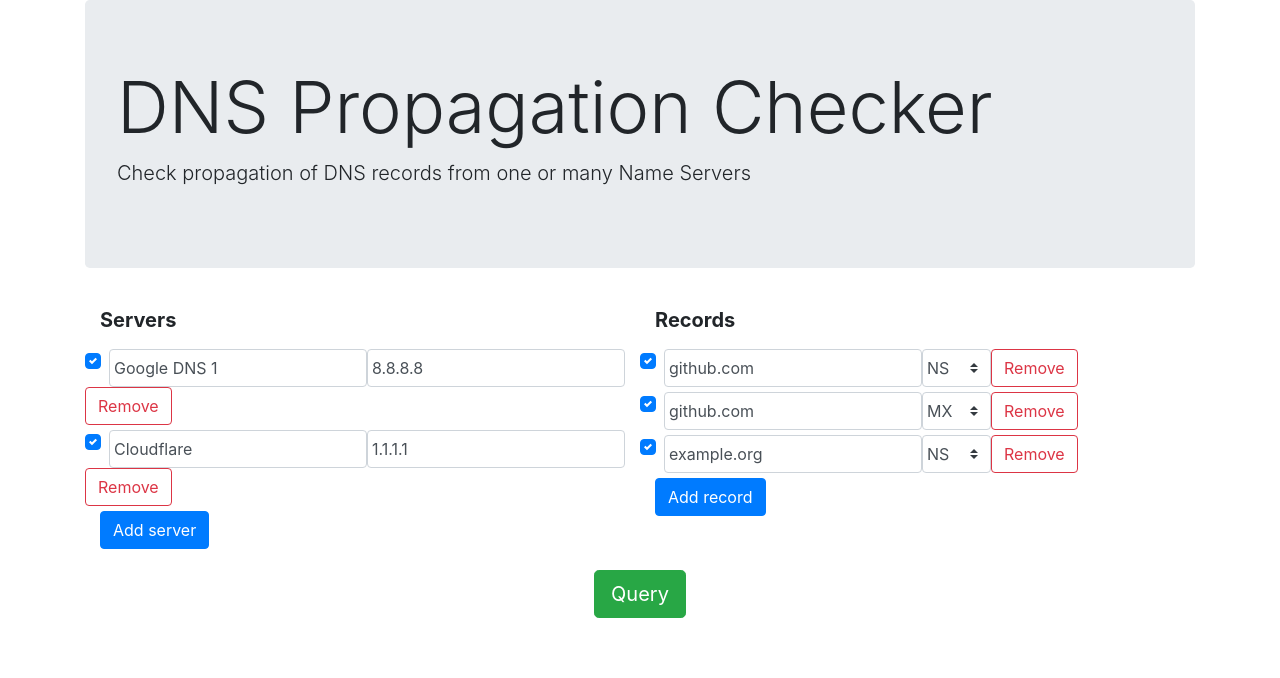
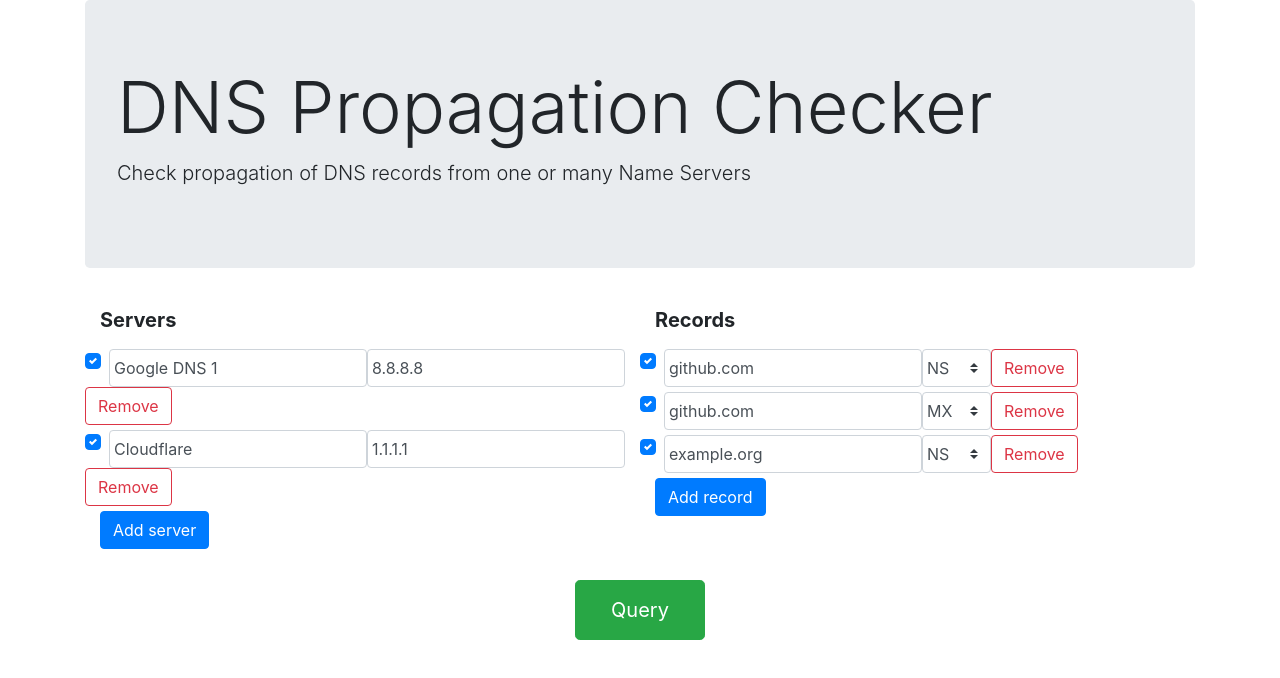
Before and after one commit to jeliasson/dns-propagation-checker, a Nuxt app: page / in a window 1280 px wide. Shown: the top 678 px of the page. Built offline with nearby package versions, Linux system fonts and the light colour scheme.

Commit message:
Adding loading indicator

```diff
--- a/assets/css/main.css
+++ b/assets/css/main.css
@@ -48,3 +48,12 @@ table.result tbody > tr > td:not(:first-child) {
 table.result tbody > tr > td > pre {
     padding-left: 10px;
 }
+
+div.query {
+    padding: 10px 0 30px 0;
+}
+
+button.query {
+    height: 60px;
+    width: 130px;
+}
--- a/pages/index.vue
+++ b/pages/index.vue
@@ -78,16 +78,24 @@
                 </div>
             </div>
             <div class="row">
-                <div class="col text-center">
-                    <b-button variant="success" size="lg" @click="submitQuery"
-                        >Query</b-button
+                <div class="col text-center query">
+                    <b-button class="query" variant="success" size="lg" @click="submitQuery"
+                        ><template v-if="!isLoading">Query</template>
+
+                        <b-spinner variant="light" label="Loading result..." v-if="isLoading"></b-spinner>
+                        </b-button
                     >
                 </div>
             </div>
 
             <b-row>
                 <b-col>
-                    <table class="result">
+                    <!--
+                    <div class="text-center" v-if="isLoading">
+                        <b-spinner variant="primary" label="Loading result..."></b-spinner>
+                    </div>
+                    -->
+                    <table class="result" v-if="showResult">
                         <thead v-if="response[0]">
                             <td></td>
                             <td
@@ -144,6 +152,10 @@ export default {
     },
     data() {
         return {
+
+            isLoading: false,
+            showResult: false,
+
             response: [],
             servers: [
                 {
@@ -251,6 +263,9 @@ export default {
         submitQuery() {
             const self = this;
 
+            self.showResult = false;
+            self.isLoading = true;
+
             const payload = {
                 data: encode({
                     servers: this.servers,
@@ -299,6 +314,10 @@ export default {
                 })
                 .catch(function(error) {
                     console.log(error);
+                })
+                .finally(function() {
+                    self.showResult = true;
+                    self.isLoading = false;
                 });
         },
         settingsChanged() {
```
